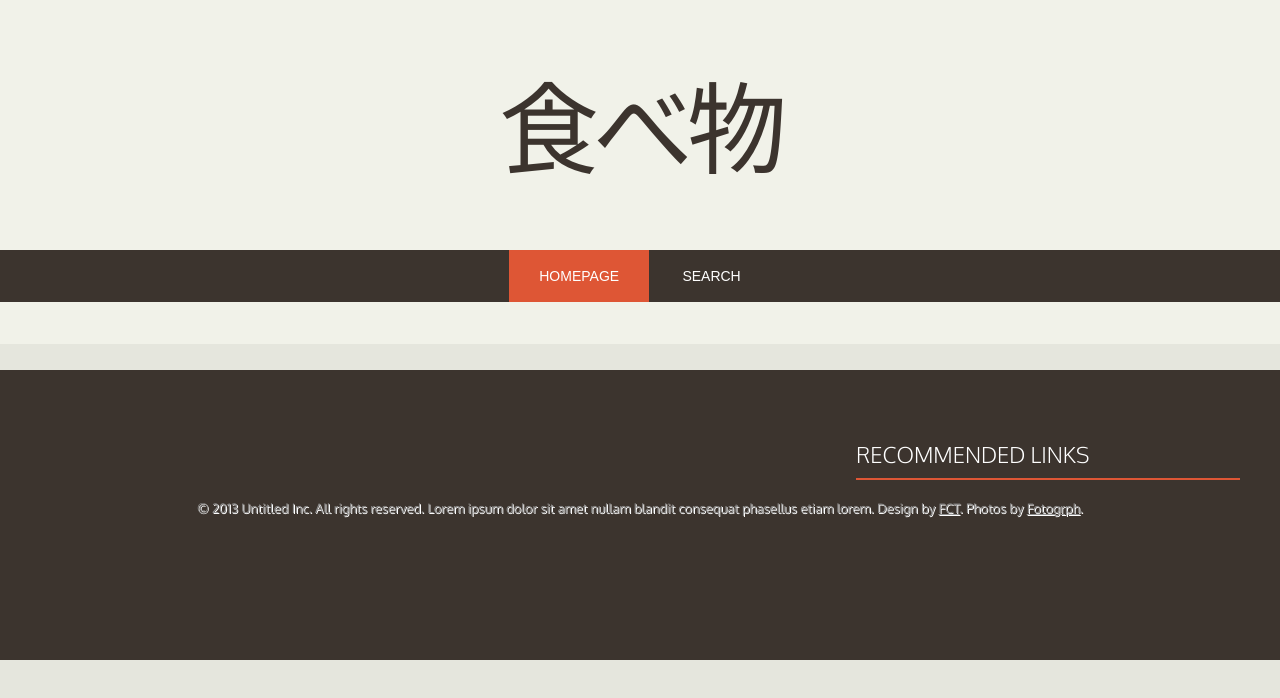
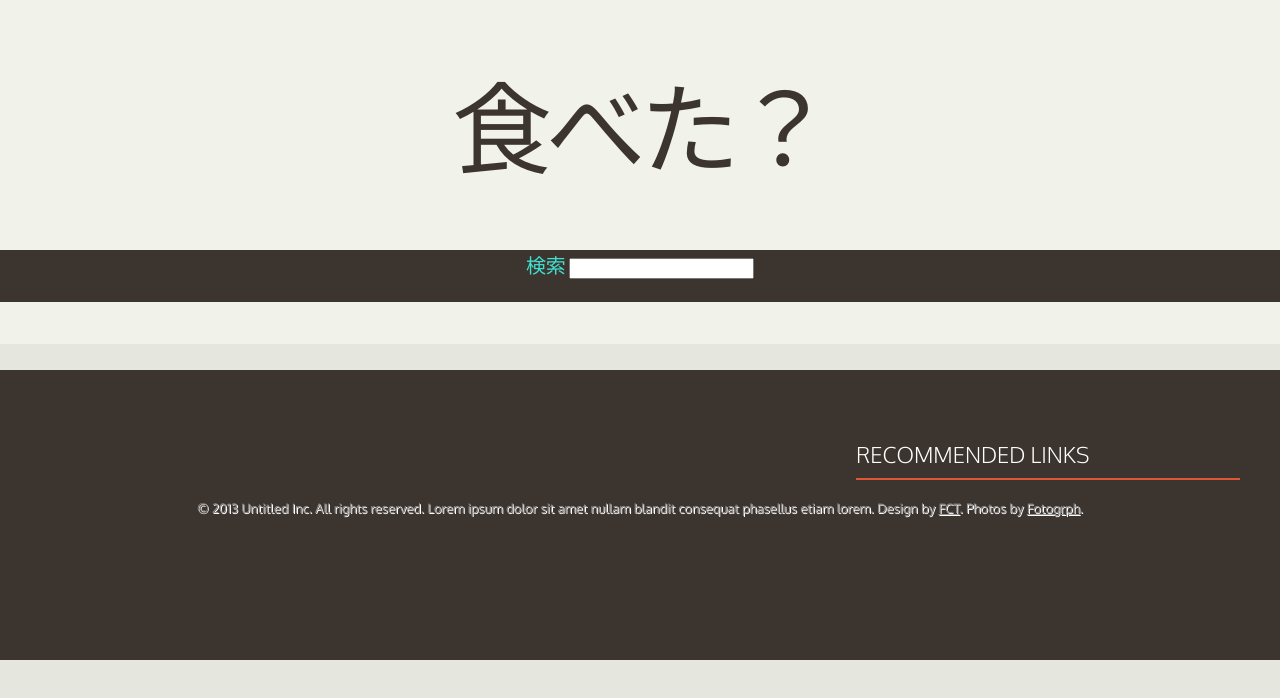
Before and after one commit to polyguo/Yelpito, a plain HTML site: page malanga/index.html in a window 1280 px wide. Drawn offline with Linux system fonts and the light colour scheme.

```diff
--- a/malanga/index.html
+++ b/malanga/index.html
@@ -22,14 +22,18 @@
 <body>
 <div id="wrapper">
 	<div id="logo" class="container">
-		<h1><a href="#">食べ物</a></h1>
+		<h1><a href="#">食べた？</a></h1>
 	</div>
 	<div id="menu-wrapper">
 		<div id="menu" class="container">
-			<ul>
-				<li class="current_page_item"><a href="#">Homepage</a></li>
-				<li><a href="#">Search</a></li>
-			</ul>
+		<ul>
+		<li style="font-size:20px; color:turquoise">検索</li>
+			<li style="font-size:20px">
+				<form action="http://www.google.com">
+					<input name="Restaurant" type="text"/>
+				</form>
+			</li>
+		</ul>
 		</div>
 	</div>
 			<div style="clear: both;">&nbsp;</div>
```
Also changed, not shown: 1 other file.
